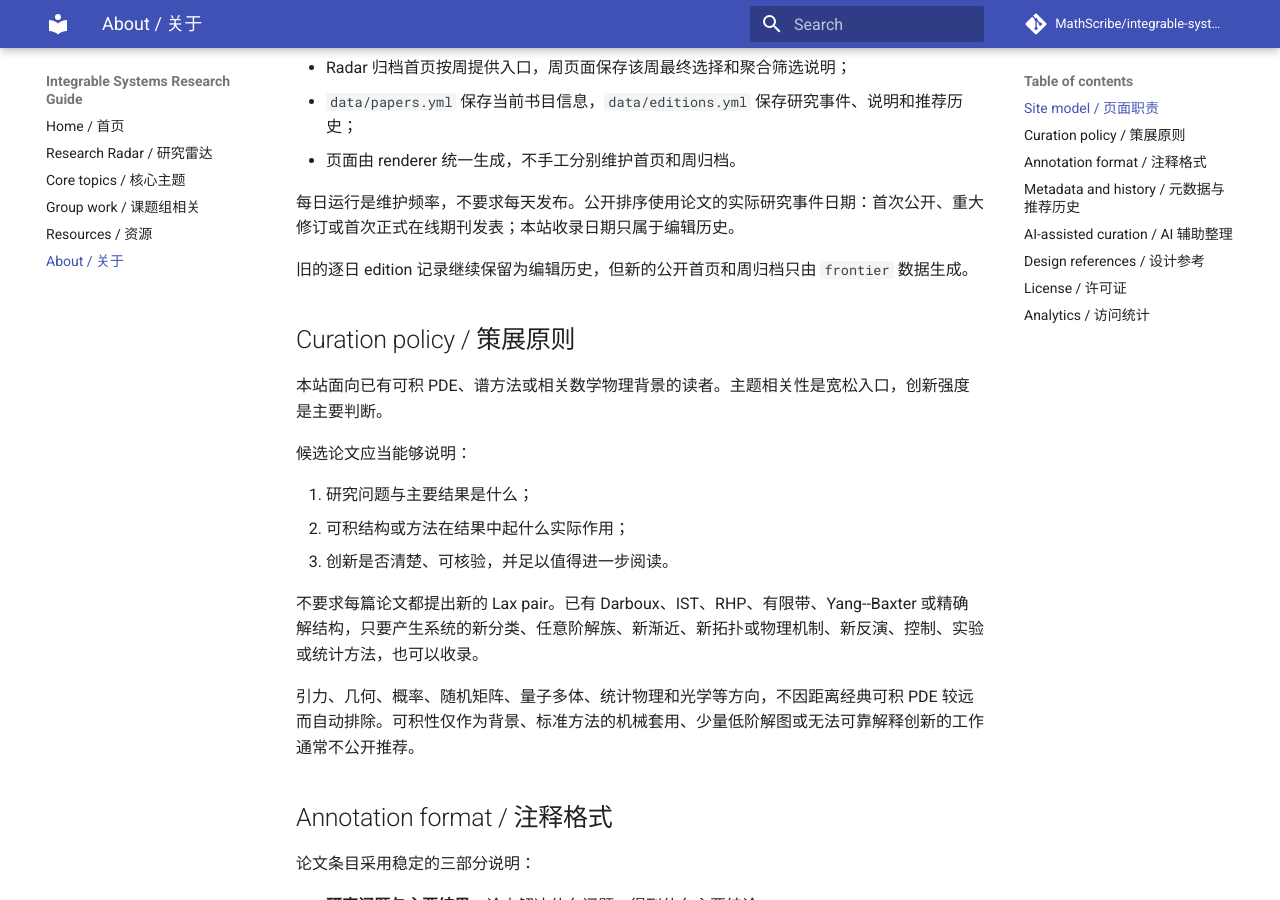
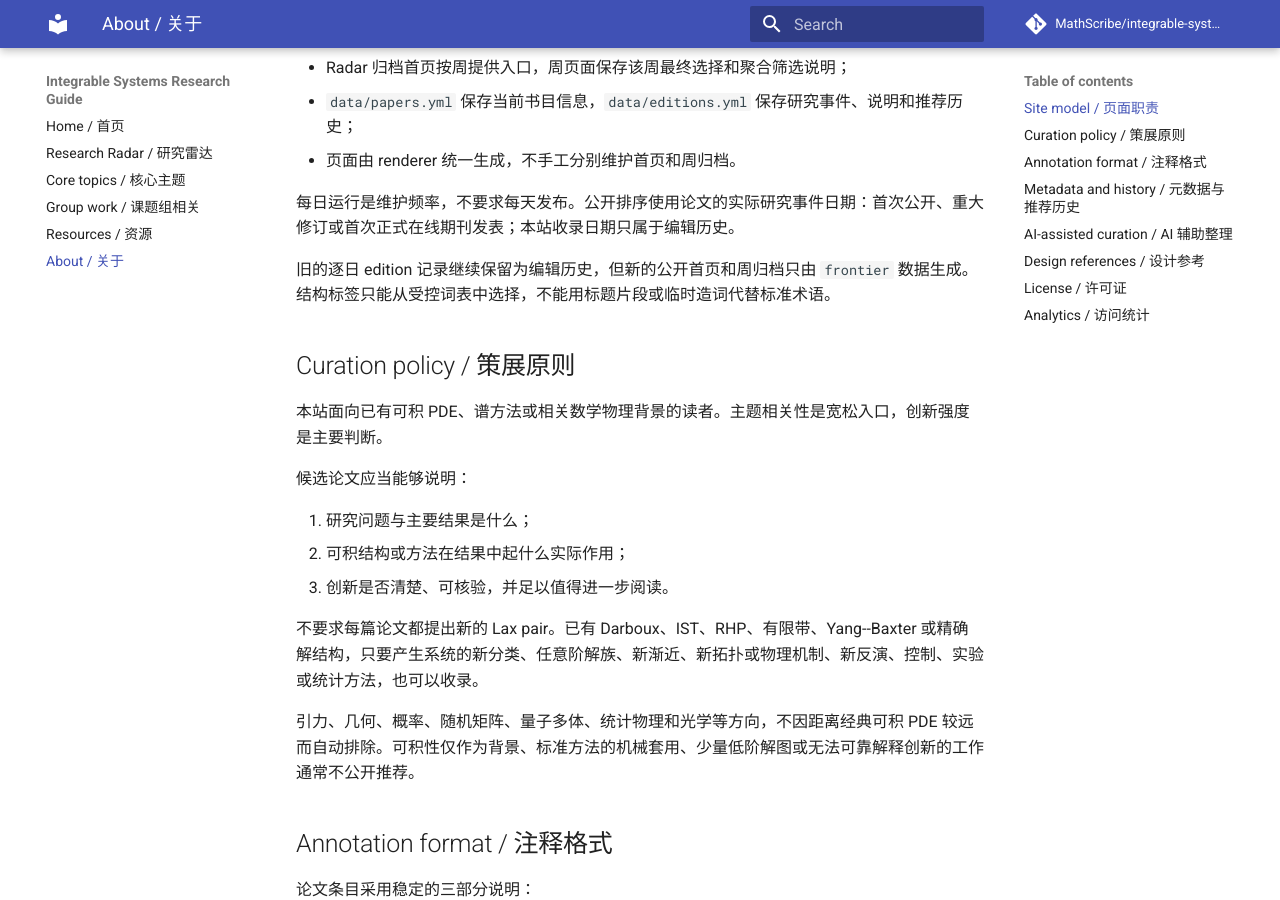
Before and after one commit to MathScribe/integrable-systems-guide, an MkDocs documentation site: the page built from docs/about.md, in a window 1280 px wide and 900 px high, scrolled down 409 px. Built offline with MkDocs 1.6.1 and Material for MkDocs 9.7.7, drawn with Linux system fonts in a browser that asks for light colours; comment, search, counter and statistics services are not loaded.

Commit message:
Clarify controlled radar annotations

```diff
--- a/docs/about.md
+++ b/docs/about.md
@@ -15,7 +15,7 @@ This project is a small research-oriented guide for integrable systems and relat
 
 每日运行是维护频率，不要求每天发布。公开排序使用论文的实际研究事件日期：首次公开、重大修订或首次正式在线期刊发表；本站收录日期只属于编辑历史。
 
-旧的逐日 edition 记录继续保留为编辑历史，但新的公开首页和周归档只由 `frontier` 数据生成。
+旧的逐日 edition 记录继续保留为编辑历史，但新的公开首页和周归档只由 `frontier` 数据生成。结构标签只能从受控词表中选择，不能用标题片段或临时造词代替标准术语。
 
 ## Curation policy / 策展原则
 
```
